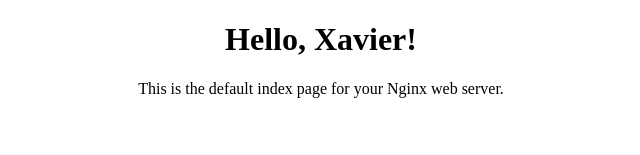
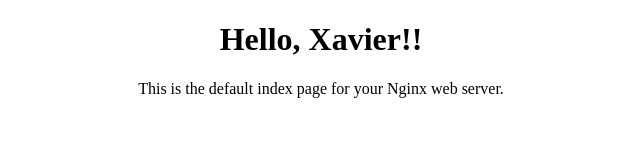
Before and after one commit to XavierJ96/nginx_page, a plain HTML site: page nginx/index.html in a window 1280 px wide. Shown: the top 155 px of the page, without its empty margins (319-959 px from the left). Drawn offline with Linux system fonts and the light colour scheme.

Commit message:
chore:html file

```diff
--- a/nginx/index.html
+++ b/nginx/index.html
@@ -11,7 +11,7 @@
     </style>
   </head>
   <body>
-    <h1>Hello, Xavier!</h1>
+    <h1>Hello, Xavier!!</h1>
     <p>This is the default index page for your Nginx web server.</p>
     <br />
     <h2>Coming Soon</h2>
```
